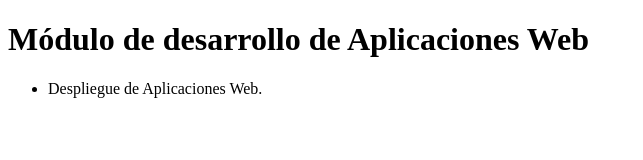
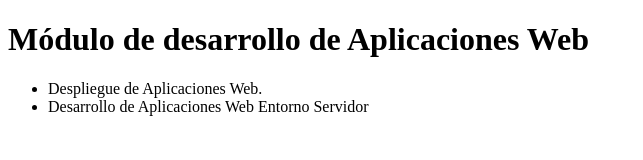
Before and after one commit to schnaiderdellien/DawAct1_4, a plain HTML site: page index.html in a window 1280 px wide. Shown: the whole page, without its empty margins (0-643 px from the left). Drawn offline with Linux system fonts and the light colour scheme.

Commit message:
Añadiendo otra asignatura

```diff
--- a/index.html
+++ b/index.html
@@ -9,8 +9,11 @@
     <h1>Módulo de desarrollo de Aplicaciones Web</h1>
     <ul>
         <li>
-            Despliegue de Aplicaciones Web.
+            	Despliegue de Aplicaciones Web.
         </li>
+	<li>
+		Desarrollo de Aplicaciones Web Entorno Servidor
+	</li>
     </ul>
 
 </body>
```
